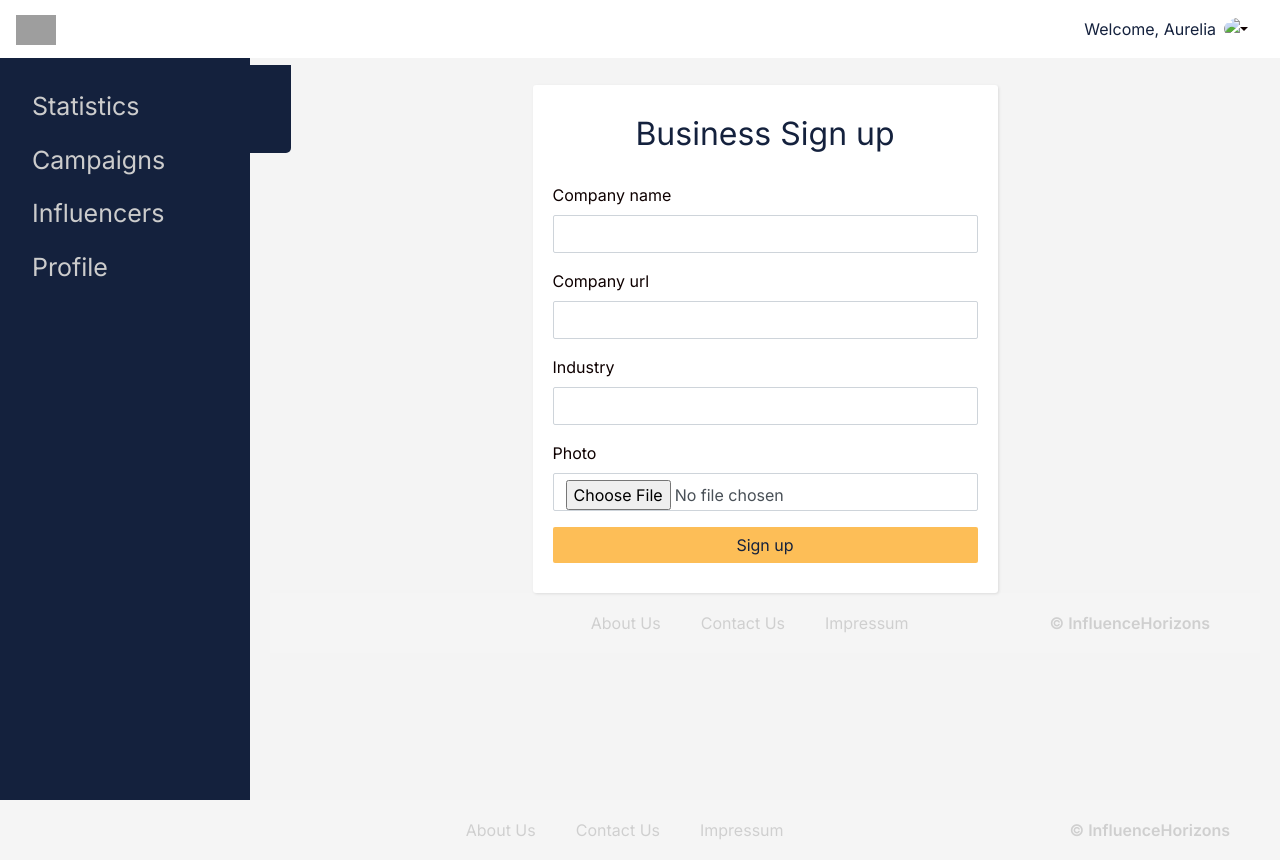
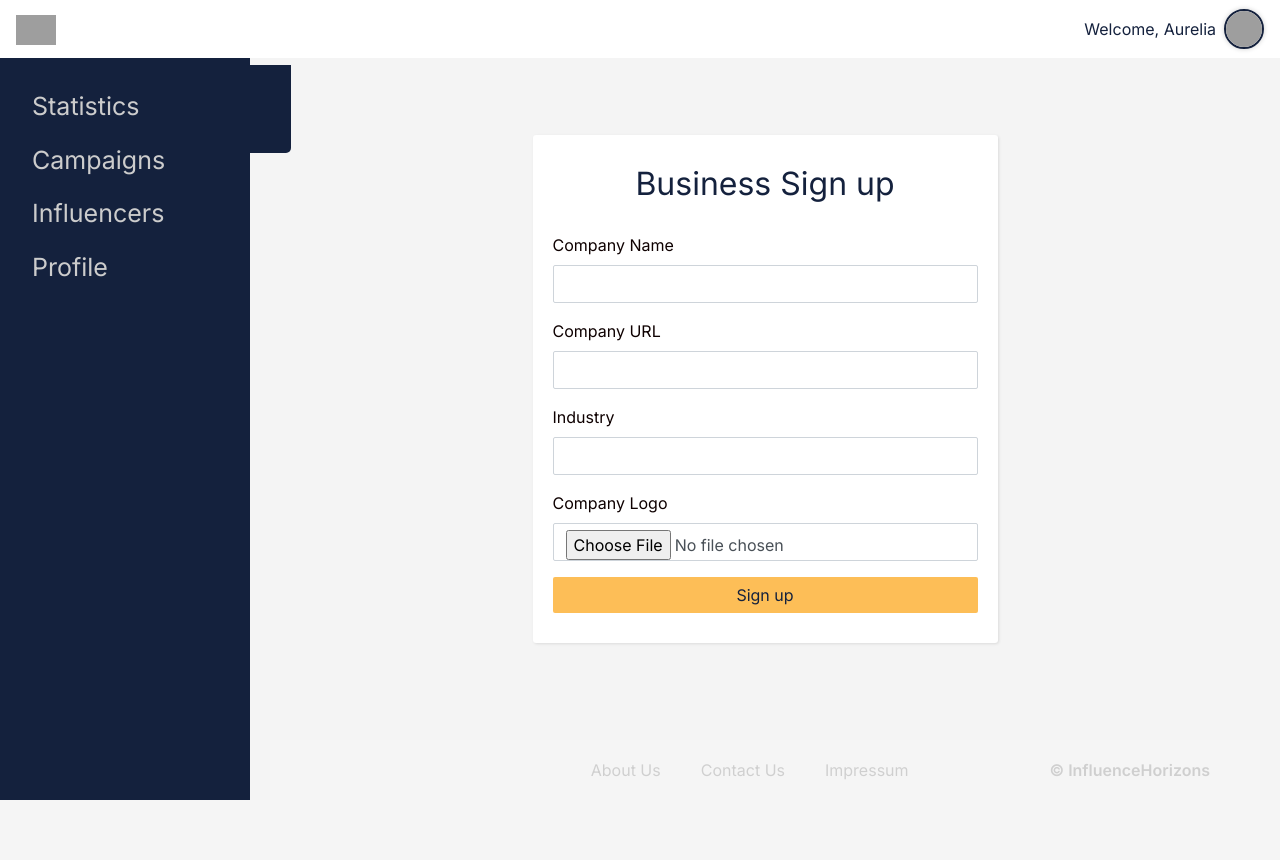
Before and after one commit to yousefarifalarif/influencehorizons, a Rails app: page /users/1/businesses/new in a window 1280 px wide. After the commit the page ends 800 px from the top, so only its background shows below. Run offline with Rails 7, Linux system fonts and the light colour scheme; a user stored in the database is signed in; data comes from the database, SQL or seed files in the repository; style sheets or scripts are compiled from the project's sources; parts of the project's set-up code (start-up, migrations or seed data) failed here and were passed over; some libraries are stand-ins or nearby versions; some web fonts are replaced; grey boxes are pictures that could not be loaded.

Commit message:
update avatars and footer

```diff
--- a/app/assets/stylesheets/components/_avatar.scss
+++ b/app/assets/stylesheets/components/_avatar.scss
@@ -7,11 +7,20 @@
   border-radius: 50%;
 }
 .avatar-bordered {
-  width: 60px;
-  height: 60px;
+  width: 40px;
+  height: 40px;
   border-radius: 50%;
   box-shadow: 0 0px 5px rgba(0,0,0,0.2);
   border: $blue 2px solid;
+  object-fit: cover;
+}
+.avatar-bordered.large {
+  width: 64px;
+  height: 64px;
+}
+.avatar-bordered.xlarge {
+  width: 80px;
+  height: 80px;
 }
 .avatar-square {
   width: 40px;
--- a/app/assets/stylesheets/components/_card_influencer.scss
+++ b/app/assets/stylesheets/components/_card_influencer.scss
@@ -9,16 +9,6 @@
   width: 45%;
   justify-content: space-between;
   align-items: column;
-}
-
-.card-product img {
-  padding-top: 10px;
-  padding-right: 10px;
-  height: 50%;
-  // width: 150px;
-  // object-fit: cover;
-  border-radius: 50%;
-
 }
 
 .card-product h2 {
@@ -43,7 +33,6 @@
   font-size: 20px;
 }
 
-
 .influencer-info {
 width: 200%;
 margin-top: 10px;
--- a/app/assets/stylesheets/components/_sidebar.scss
+++ b/app/assets/stylesheets/components/_sidebar.scss
@@ -4,7 +4,7 @@
   margin-left: 250px;
   display: grid;
   min-height: 100vh;
-  grid-template-rows: auto 1fr auto;
+  grid-template-rows: 1fr auto;
 }
 
 .fa-angle-left, .fa-angle-right {
--- a/app/views/businesses/new.html.erb
+++ b/app/views/businesses/new.html.erb
@@ -1,4 +1,4 @@
-<div class="container">
+<div class="container format-login">
   <div class="row justify-content-center">
     <div class="col-xs-6 col-sm-6 col-sm-offset-6">
       <div class="form-login">
@@ -7,10 +7,10 @@
           <%= f.error_notification %>
 
           <div class="form-inputs">
-            <%= f.input :company_name %>
-            <%= f.input :company_url %>
+            <%= f.input :company_name, label: "Company Name" %>
+            <%= f.input :company_url, label: "Company URL" %>
             <%= f.input :industry %>
-            <%= f.input :photo, as: :file %>
+            <%= f.input :photo, label: "Company Logo", as: :file %>
           </div>
 
           <div class="form-actions">
--- a/app/views/devise/registrations/new.html.erb
+++ b/app/views/devise/registrations/new.html.erb
@@ -1,4 +1,5 @@
-<div class="container">
+
+<div class="container format-login">
   <div class="row justify-content-center">
     <div class="col-xs-6 col-sm-6 col-sm-offset-6">
       <div class="form-login">
--- a/app/views/influencers/index.html.erb
+++ b/app/views/influencers/index.html.erb
@@ -25,7 +25,7 @@
          </div>
       </div>
     </div>
-    <img src="https://raw.githubusercontent.com/lewagon/fullstack-images/master/uikit/skateboard.jpg" />
+    <%= cl_image_tag influencer.photo.key, class:"avatar-bordered xlarge m-3" %>
   </div>
   <% end %>
 </div>
--- a/app/views/influencers/new.html.erb
+++ b/app/views/influencers/new.html.erb
@@ -1,4 +1,4 @@
-<div class="container">
+<div class="container format-login">
   <div class="row justify-content-center">
     <div class="col-xs-6 col-sm-6 col-sm-offset-6">
       <div class="form-login">
@@ -15,14 +15,13 @@
             <%= f.input :twitter_followers %>
             <%= f.input :facebook_username %>
             <%= f.input :facebook_followers %>
-            <%= f.input :gender %>
+            <%= f.input :gender, collection: ['Male', 'Female', 'Prefer not to say'] %>
           </div>
 
           <div class="form-actions">
             <%= f.button :submit, "Sign up", class: "btn btn-outline-light" %>
           </div>
         <% end %>
-        <%= render "devise/shared/links" %>
       </div>
     </div>
   </div>
--- a/app/views/layouts/application.html.erb
+++ b/app/views/layouts/application.html.erb
@@ -21,7 +21,7 @@
     <div class="page-container">
       <div class="navbar-container"><%= render "shared/navbar" %></div>
       <div class="content-container" data-controller="side-bar">
-        <% if current_page?(root_path) || !user_signed_in? %>
+        <% if current_page?(root_path) || !(user_signed_in? && (current_user.business || current_user.influencer)) %>
           <%= yield %>
         <% else %>
           <div class="sidebar-container"><%= render "shared/sidebar" %></div>
@@ -31,7 +31,7 @@
           </div>
         <% end %>
       </div>
-      <% if current_page?(root_path) || user_signed_in? %>
+      <% if current_page?(root_path) || !(user_signed_in? && (current_user.business || current_user.influencer)) %>
         <div class="footer-container"><%= render "shared/footer" %></div>
       <% end %>
     </div>
--- a/app/views/shared/_navbar.html.erb
+++ b/app/views/shared/_navbar.html.erb
@@ -4,7 +4,7 @@
 <div class="navbar navbar-expand-sm navbar-light navbar-lewagon navbar-lewagon-white fixed-top">
 <% end %>
   <%= link_to root_path, class: "navbar-brand" do %>
-    <%= image_tag "https://raw.githubusercontent.com/lewagon/fullstack-images/master/uikit/logo.png" %>
+    <img src="https://res.cloudinary.com/katielht/image/upload/v1637870614/Logo_IH_OhneSlogan_ccqxey.png">
   <% end %>
 
   <button class="navbar-toggler" type="button" data-toggle="collapse" data-target="#navbarSupportedContent" aria-controls="navbarSupportedContent" aria-expanded="false" aria-label="Toggle navigation">
@@ -17,7 +17,11 @@
       <% if user_signed_in? %>
         <li class="nav-item dropdown d-flex align-items-center">
           <p class="my-0 mr-2">Welcome, <%= current_user.first_name %></p>
-          <%= image_tag "https://kitt.lewagon.com/placeholder/users/ssaunier", class: "avatar dropdown-toggle", id: "navbarDropdown", data: { toggle: "dropdown" }, 'aria-haspopup': true, 'aria-expanded': false %>
+          <% if current_user.influencer %>
+            <%= cl_image_tag current_user.influencer.photo.key, class:"avatar-bordered dropdown-toggle", id: "navbarDropdown", data: { toggle: "dropdown" }, 'aria-haspopup': true, 'aria-expanded': false %>
+          <% elsif current_user.business %>
+            <%= cl_image_tag current_user.business.photo.key, class:"avatar-bordered dropdown-toggle", id: "navbarDropdown", data: { toggle: "dropdown" }, 'aria-haspopup': true, 'aria-expanded': false %>
+          <% end %>
           <div class="dropdown-menu dropdown-menu-right" aria-labelledby="navbarDropdown">
             <%= link_to "Dashboard", dashboard_path, class: "dropdown-item" %>
             <%= link_to "Log out", destroy_user_session_path, method: :delete, class: "dropdown-item" %>
```
Also changed, not shown: app/views/campaigns/_campaign_cards.html.erb (+5 -3 lines), app/views/shared/_proposal_card.erb (+4 -3 lines), db/seeds.rb (+22 -3 lines), db/schema.rb.
